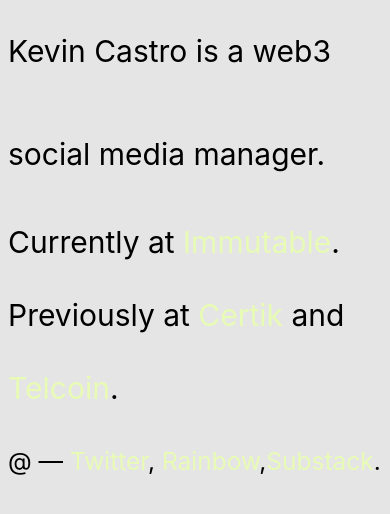
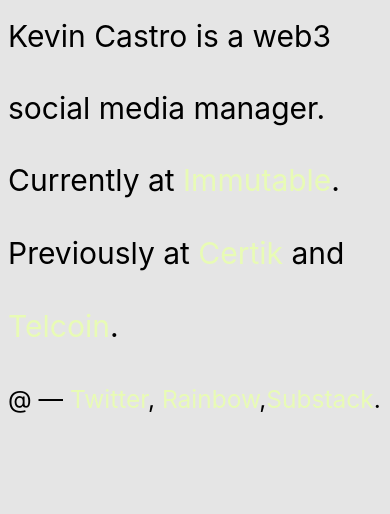
Before and after one commit to SonnyCastro/kevsite, a Next.js app: page / in a window 390 px wide. Shown: the top 514 px of the page. Built offline with nearby package versions, Linux system fonts and the light colour scheme.

Commit message:
mobile view edits

```diff
--- a/styles/Home.module.css
+++ b/styles/Home.module.css
@@ -89,6 +89,43 @@
 }
 
 @media (max-width: 600px) {
+  #dynamic:before {
+    content: " community manager";
+    animation: wordmove 30s infinite;
+  }
+
+  @keyframes wordmove {
+    10% {
+      content: " designer";
+    }
+    20% {
+      content: " social media manager";
+    }
+    30% {
+      content: " builder";
+    }
+    40% {
+      content: " community manager";
+    }
+    50% {
+      content: " designer";
+    }
+    60% {
+      content: " social media manager";
+    }
+    70% {
+      content: " builder";
+    }
+    80% {
+      content: " community manager";
+    }
+    90% {
+      content: " designer";
+    }
+    100% {
+      content: " social media manager";
+    }
+  }
   .links {
     font-size: 24.5px;
     font-style: normal;
@@ -110,4 +147,7 @@
     font-size: 30px;
     font-style: normal;
   }
+  .description {
+    line-height: 4.5rem;
+  }
 }
```
